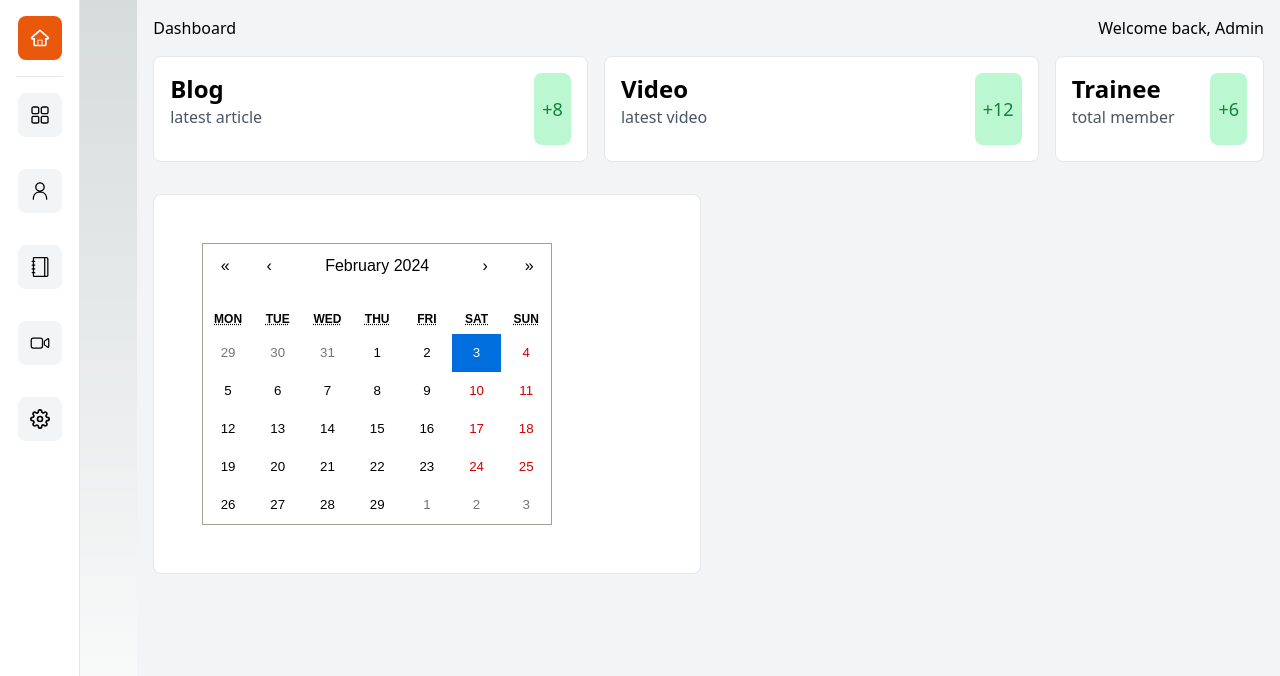
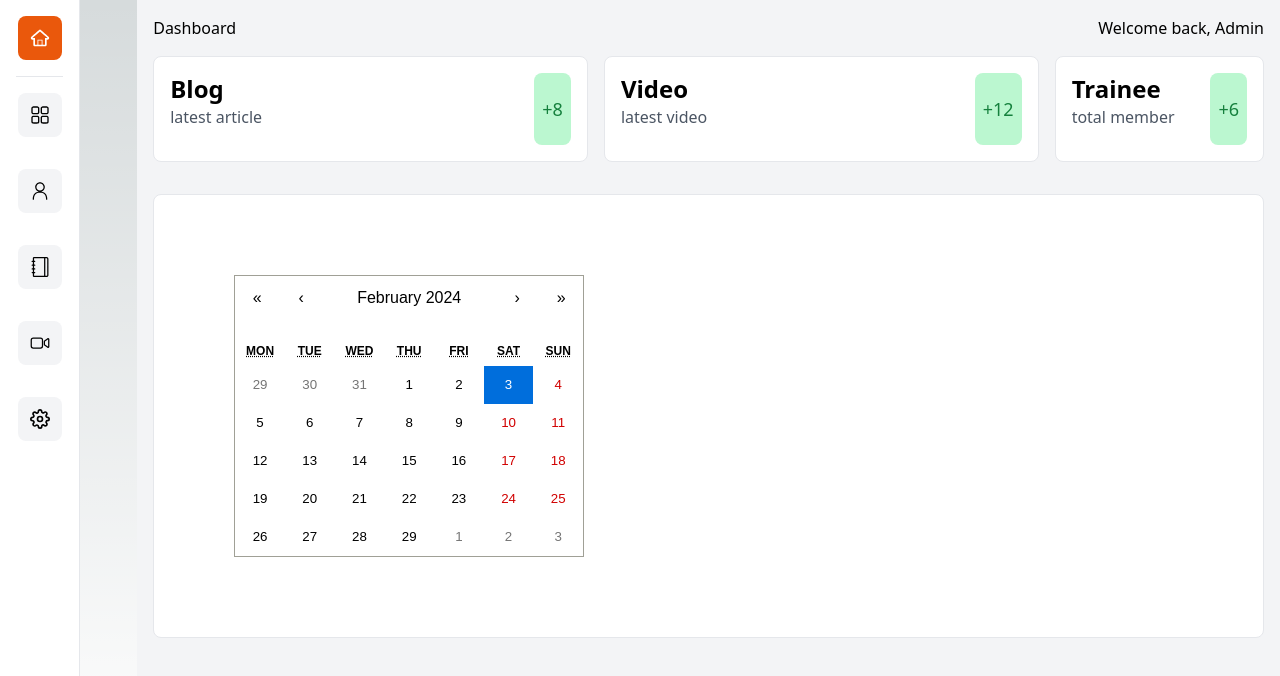
Before and after one commit to wkl761212/Dashboard-admin, a Next.js app: page / in a window 1280 px wide. Shown: the top 676 px of the page. Built offline with nearby package versions, Linux system fonts and the light colour scheme.

Commit message:
Add blog page and update schedule component

```diff
--- a/app/user/page.jsx
+++ b/app/blog/page.jsx
@@ -1,11 +1,11 @@
 import React from 'react'
 
 
-const user = () => {
+const blog = () => {
   return (
     <div className='bg-gray-100 min-h-screen'>
       <div className='flex justify-between p-4'>
-        <h2>user</h2>
+        <h2>blog</h2>
         <h2>Admin</h2>
       </div>
     </div>
@@ -13,4 +13,4 @@ const user = () => {
   )
 }
 
-export default user
+export default blog
--- a/app/page.js
+++ b/app/page.js
@@ -11,7 +11,7 @@ export default function Home() {
     <main className="bg-gray-100 min-h-screen">
       <Header />
       <TopCards />
-      <div className="p-4 grid md:grid-cols-2 grid-cols-1 gap-4">
+      <div className="p-4 grid grid-cols-1 gap-4">
 
         <Schedule/>
 
@@ -21,3 +21,4 @@ export default function Home() {
     </main>
   );
 }
+//lg:col-span-2 col-span-1 bg-white flex justify-between w-full border p-4 rounded-lg
--- a/components/Schedule.jsx
+++ b/components/Schedule.jsx
@@ -6,16 +6,19 @@ import 'react-calendar/dist/Calendar.css';
 function Schedule() {
   const [value, onChange] = useState(new Date());
   return (
-    <div className=' bg-white flex w-full border p-8 rounded-lg'>
+    <div className='bg-white flex justify-center items-start w-full border p-16 rounded-lg'>
 
-      <div className='m-4'>
+      <div className='m-4 flex-none'>
       <Calendar
         onChange={onChange}
         value={value}
       />
 
       </div>
-
+      {/* Right side content can go here. It will be empty for now but can be used for additional content in the future. */}
+      <div className='flex-grow'>
+        {/* Future content like a form for schedule details */}
+      </div>
     </div>
   )
 }
```
